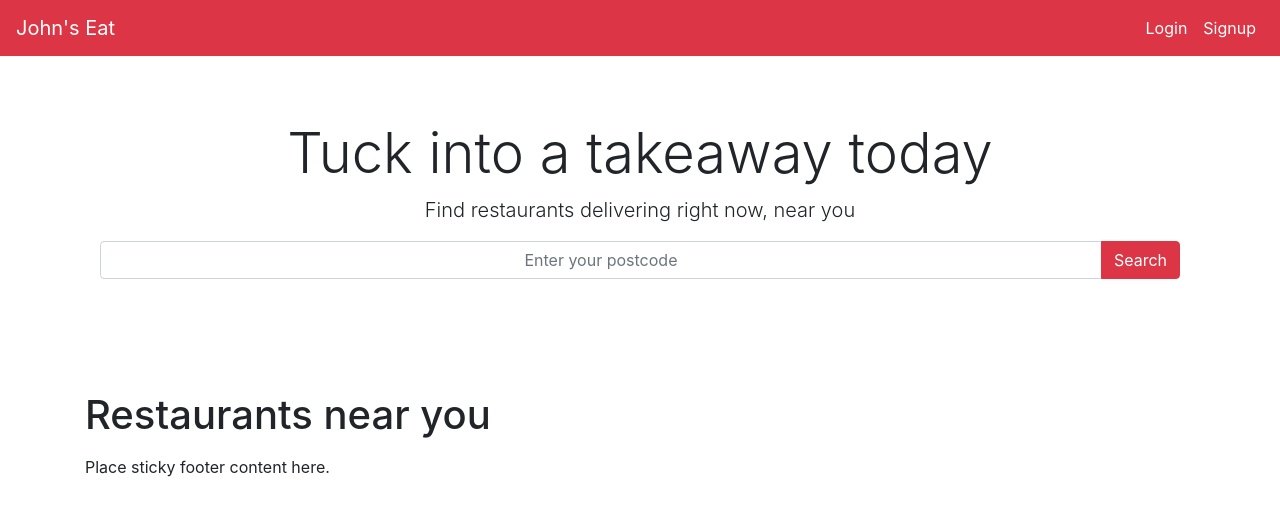
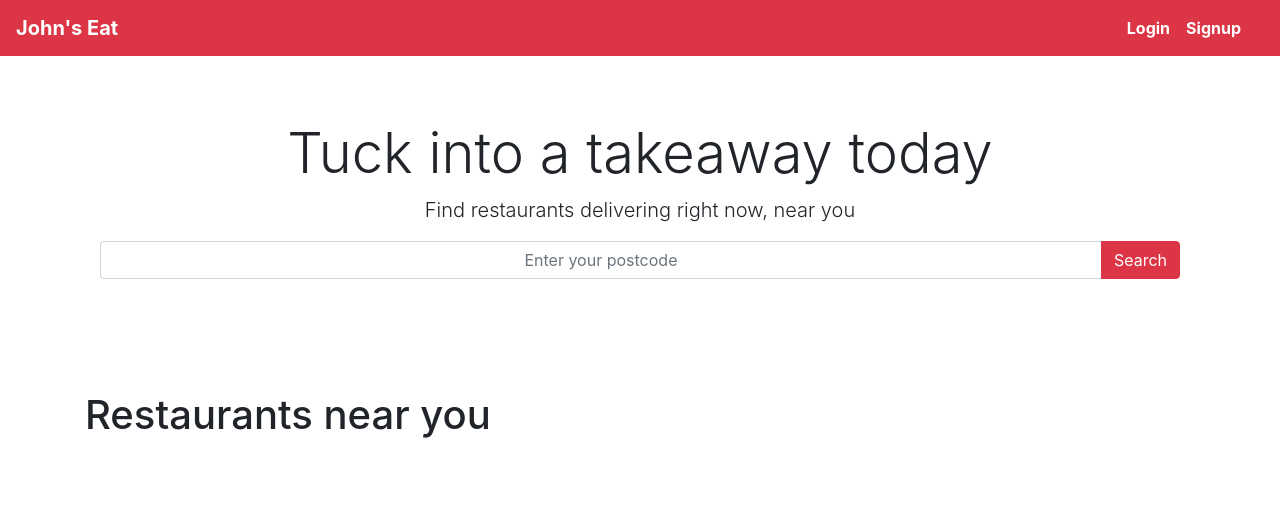
Before and after one commit to JohnObla/johns-eat, a Django app: page / in a window 1280 px wide. Shown: the top 516 px of the page. Run offline with Django 3.2, Linux system fonts and the light colour scheme; data that the repository does not hold is empty; parts of the project's set-up code (start-up, migrations or seed data) failed here and were passed over; some libraries are stand-ins or nearby versions.

Commit message:
Removed footer

```diff
--- a/templates/_base.html
+++ b/templates/_base.html
@@ -17,21 +17,21 @@
 <body>
 
     <nav class="navbar navbar-expand-lg navbar-dark bg-danger">
-        <a class="navbar-brand" href="{% url 'restaurants:home' %}">John's Eat</a>
+        <a class="navbar-brand " href="{% url 'restaurants:home' %}"><strong>John's Eat</strong></a>
         <button class="navbar-toggler" type="button" data-toggle="collapse" data-target="#navbarSupportedContent"
             aria-controls="navbarSupportedContent" aria-expanded="false" aria-label="Toggle navigation">
             <span class="navbar-toggler-icon"></span>
         </button>
 
-        <div class="collapse navbar-collapse" id="navbarSupportedContent">
+        <div class="collapse navbar-collapse container" id="navbarSupportedContent">
             <div class="navbar-collapse collapse w-100 order-3 dual-collapse2">
                 <ul class="navbar-nav ml-auto">
 
                     <li class="nav-item active">
-                        <a class="nav-link" href="#">Login</a>
+                        <a class="nav-link" href="#"><strong>Login</strong></a>
                     </li>
                     <li class="nav-item active">
-                        <a class="nav-link" href="#">Signup</a>
+                        <a class="nav-link" href="#"><strong>Signup</strong></a>
                     </li>
                 </ul>
             </div>
@@ -44,11 +44,6 @@
         {% endblock content %}
     </div>
 
-    <footer class="footer">
-        <div class="container">
-            <span class="text-center">Place sticky footer content here.</span>
-        </div>
-    </footer>
 
     <script src="https://code.jquery.com/jquery-3.5.1.slim.min.js"
         integrity="sha384-DfXdz2htPH0lsSSs5nCTpuj/zy4C+OGpamoFVy38MVBnE+IbbVYUew+OrCXaRkfj"
```
